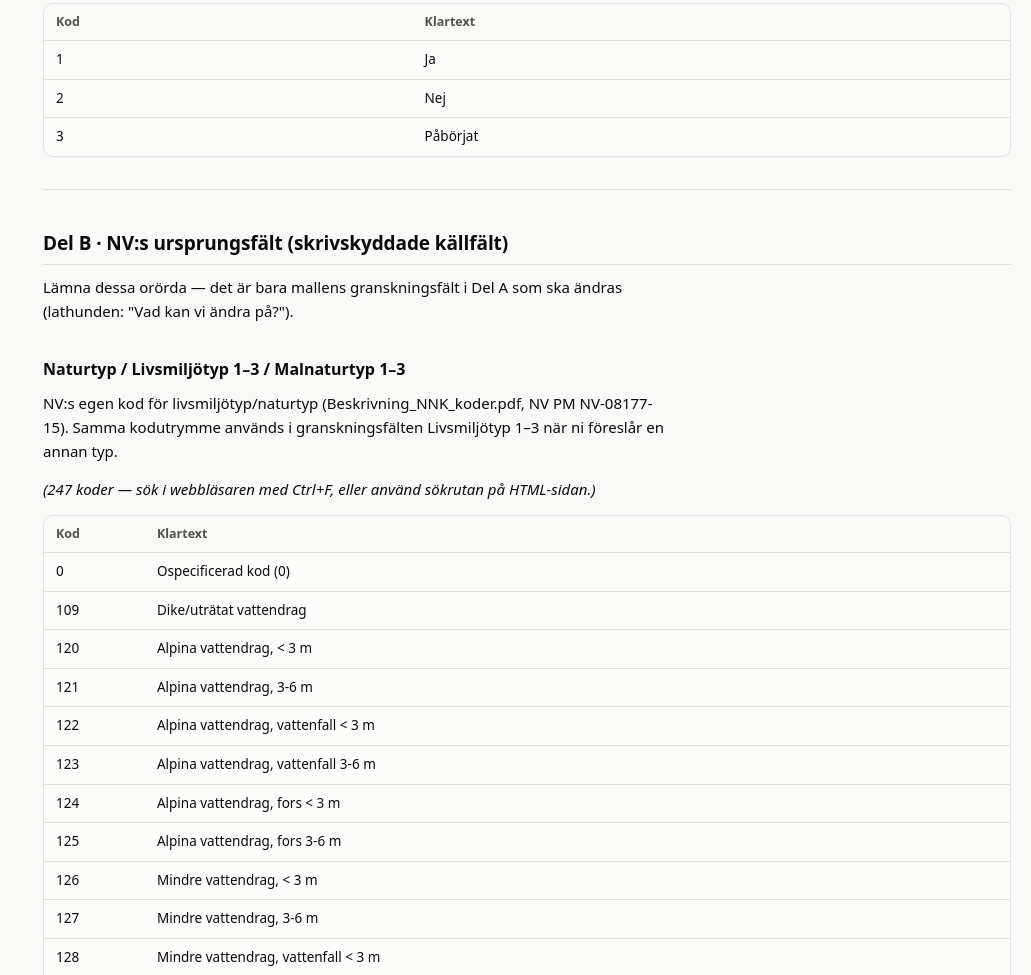
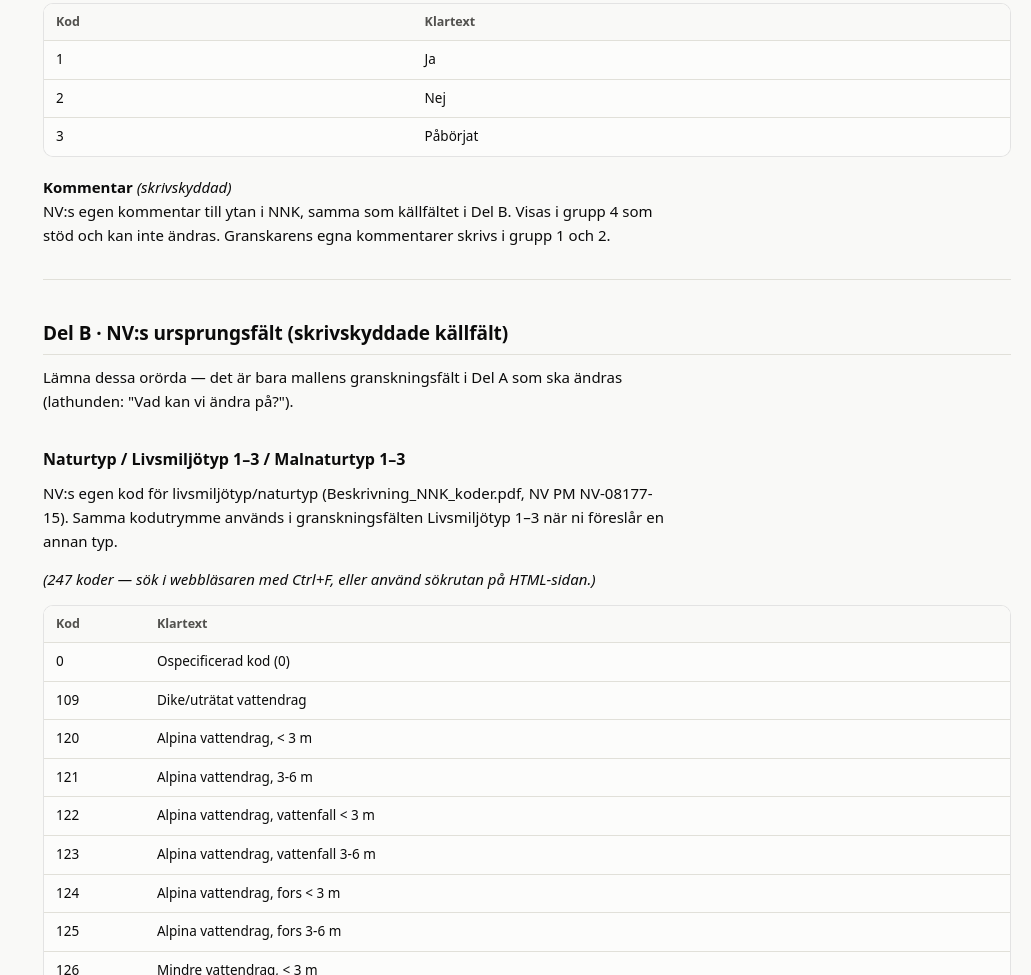
Before and after one commit to ulfboge/nnk-granskning-2026, a plain HTML site: page docs/attributbeskrivning.html in a window 1280 px wide. Shown: the part 4412-5387 px from the top of the page, without its empty margins (249-1280 px from the left). Drawn offline with Linux system fonts and the light colour scheme.

Commit message:
Grupp 4: NNK:s skrivskyddade Kommentar dokumenterad
Co-Authored-By: Claude Opus 5.5 <noreply@anthropic.com>
Claude-Session: https://claude.ai/code/session_018p5GHN9j2vmxc1rYStdYR9

```diff
--- a/docs/attributbeskrivning.html
+++ b/docs/attributbeskrivning.html
@@ -379,6 +379,8 @@ Ja = färdiggranskad, fälten ovan ifyllda. Påbörjat = delresultat. Nej = stan
 </tr>
 </tbody>
 </table></div>
+<p><strong>Kommentar</strong> <em>(skrivskyddad)</em><br />
+NV:s egen kommentar till ytan i NNK, samma som källfältet i Del B. Visas i grupp 4 som stöd och kan inte ändras. Granskarens egna kommentarer skrivs i grupp 1 och 2.</p>
 <hr />
 <h2 id="del-b-nvs-ursprungsfalt-skrivskyddade-kallfalt">Del B · NV:s ursprungsfält (skrivskyddade källfält)</h2>
 <p>Lämna dessa orörda — det är bara mallens granskningsfält i Del A som ska ändras (lathunden: "Vad kan vi ändra på?").</p>
```
Also changed, not shown: docs/webbgis-publicering.html (+4 -0 lines), 2 other files.
